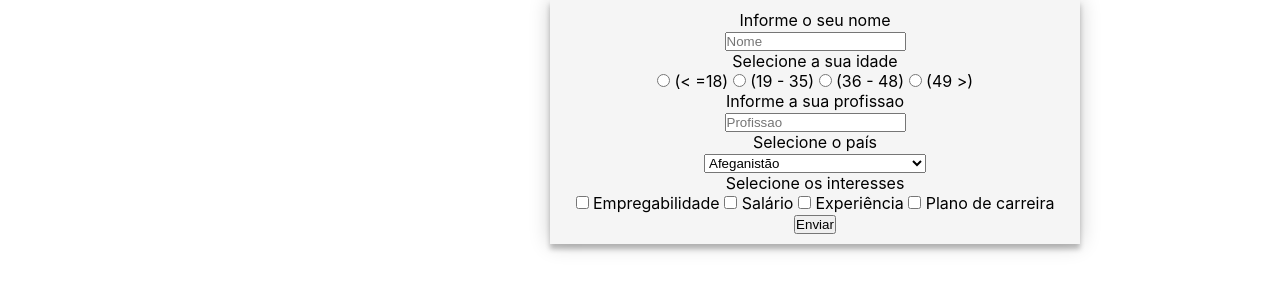
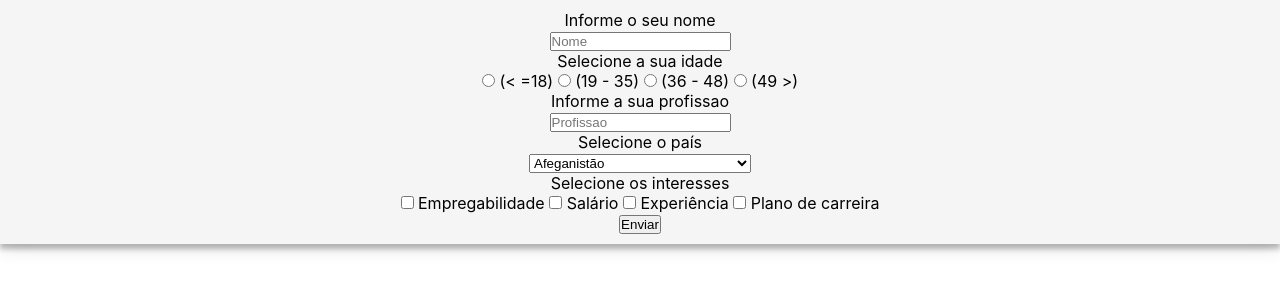
Before and after one commit to Kenzie-Academy-Brasil-Developers/noturno-extra-criacao-paginas-html-sprint-2-LucasTakeoMori, a plain HTML site: page katas3/kata_form.html in a window 1280 px wide. Drawn offline with Linux system fonts and the light colour scheme.

Commit message:
Alteracao na pagina de formulario

```diff
--- a/katas3/style_form.css
+++ b/katas3/style_form.css
@@ -13,8 +13,6 @@ body {
 
   .form {
     background: whitesmoke ;
-    width: 500px;
-    margin-left: 550px;
     text-align: center;
     box-shadow: 0 0 20px 0 rgba(0, 0, 0, 0.2), 0 5px 5px 0 rgba(0, 0, 0, 0.24);
     padding: 10px 15px;
```
